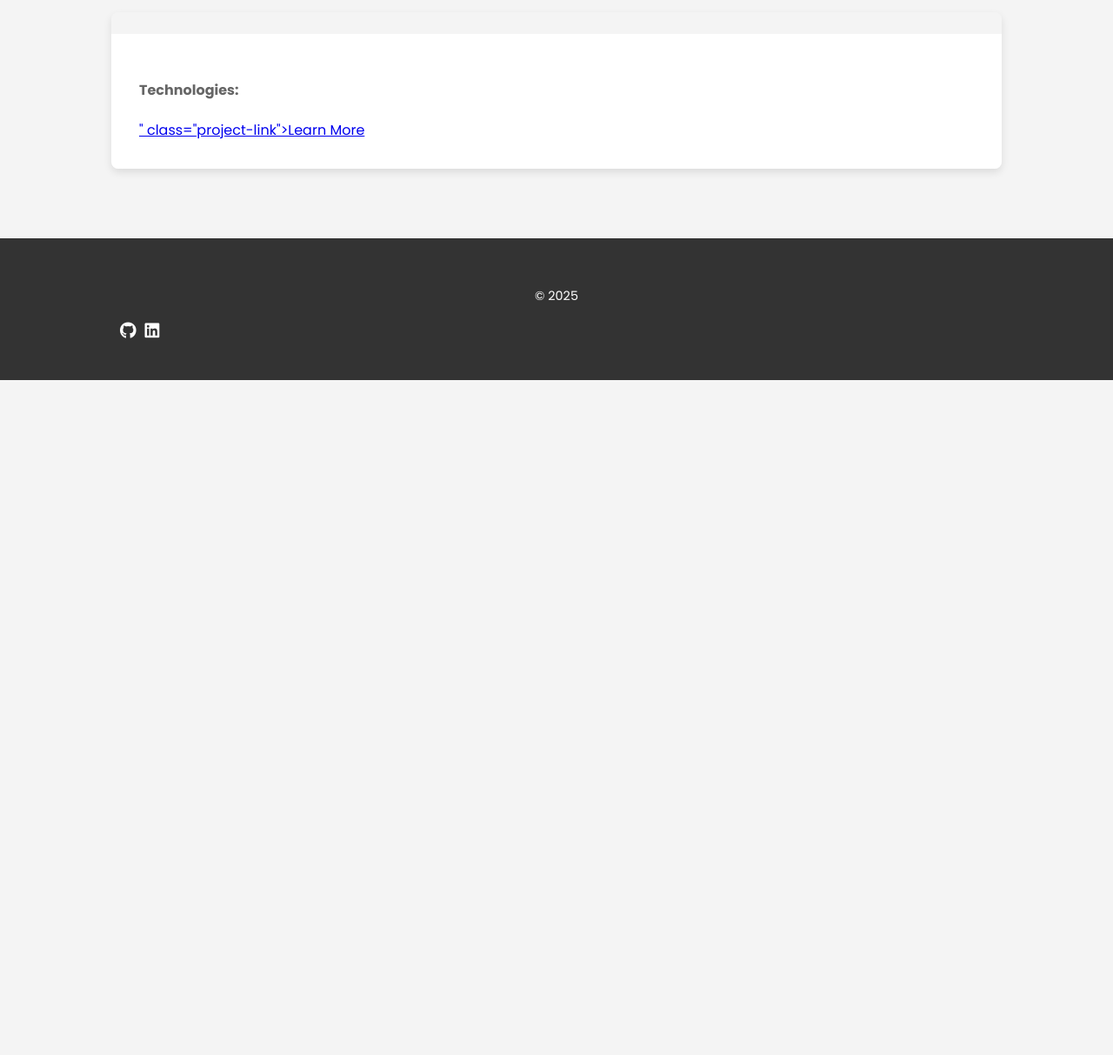
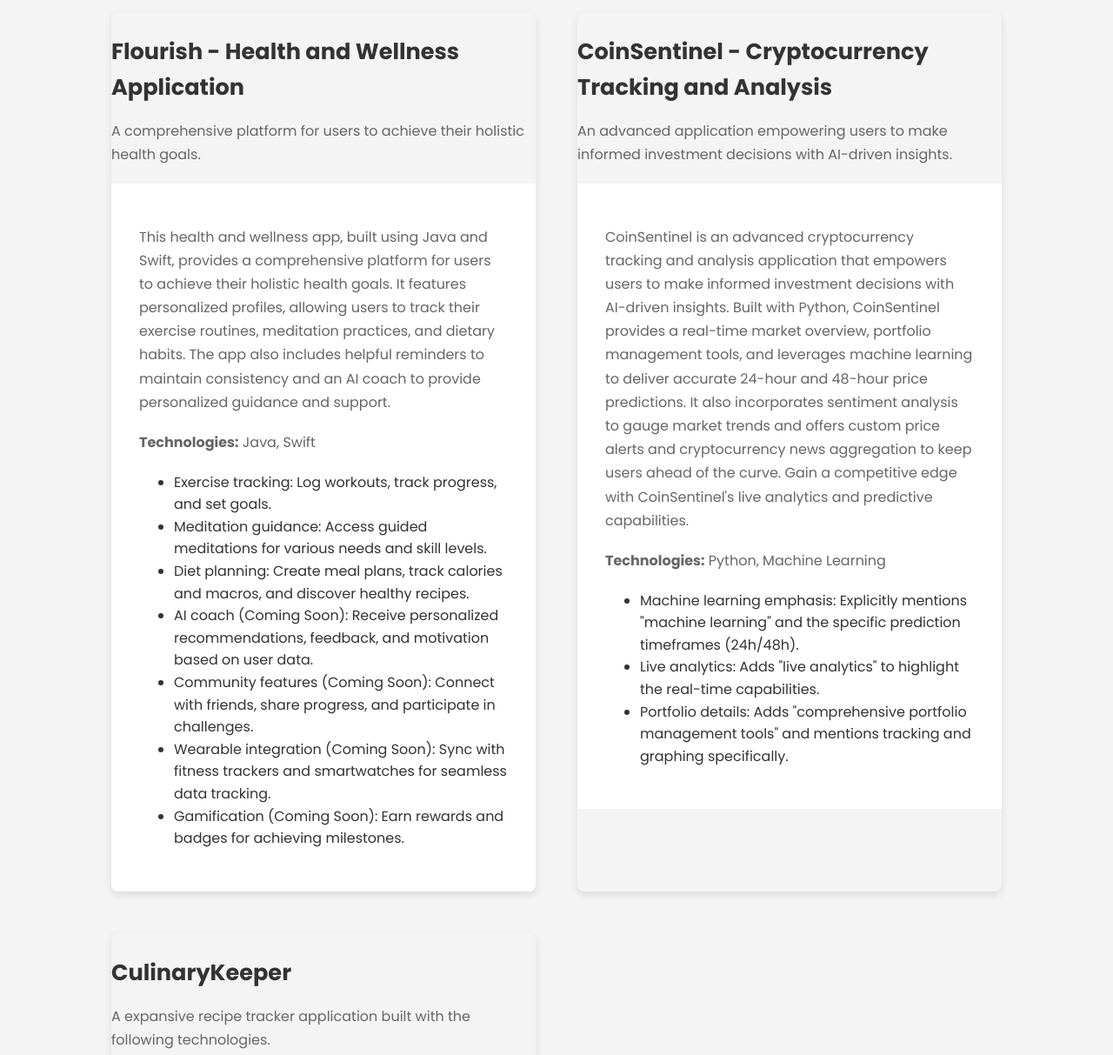
Before and after one commit to Freedomwithin/Jonathon.Koerner.Portfolio, a plain HTML site: page projects.html in a window 1280 px wide. Shown: the part 280-1493 px from the top of the page at 87% size. Before the commit the page ends 800 px from the top, so only its background shows below. Drawn offline with Linux system fonts and the light colour scheme.

Commit message:
projects and about update

```diff
--- a/projects.html
+++ b/projects.html
@@ -25,17 +25,51 @@
     <section id="projects" class="container">
         <h2>Projects</h2>
         <div class="project-grid">
-            <TMPL_LOOP NAME="projects">
-                <div class="project">
-                    <h3><TMPL_VAR NAME="title"></h3>
-                    <p><TMPL_VAR NAME="short_description"></p>
-                    <div class="project-details">
-                        <p><TMPL_VAR NAME="long_description"></p>
-                        <p><strong>Technologies:</strong> <TMPL_VAR NAME="technologies"></p>
-                        <a href="<TMPL_VAR NAME="link">" class="project-link">Learn More</a>
-                    </div>
+            <div class="project">
+                <h3>Flourish - Health and Wellness Application</h3>
+                <p>A comprehensive platform for users to achieve their holistic health goals.</p>
+                <div class="project-details">
+                    <p>This health and wellness app, built using Java and Swift, provides a comprehensive platform for users to achieve their holistic health goals. It features personalized profiles, allowing users to track their exercise routines, meditation practices, and dietary habits. The app also includes helpful reminders to maintain consistency and an AI coach to provide personalized guidance and support.</p>
+                    <p><strong>Technologies:</strong> Java, Swift</p>
+                    <ul>
+                        <li>Exercise tracking: Log workouts, track progress, and set goals.</li>
+                        <li>Meditation guidance: Access guided meditations for various needs and skill levels.</li>
+                        <li>Diet planning: Create meal plans, track calories and macros, and discover healthy recipes.</li>
+                        <li>AI coach (Coming Soon): Receive personalized recommendations, feedback, and motivation based on user data.</li>
+                        <li>Community features (Coming Soon): Connect with friends, share progress, and participate in challenges.</li>
+                        <li>Wearable integration (Coming Soon): Sync with fitness trackers and smartwatches for seamless data tracking.</li>
+                        <li>Gamification (Coming Soon): Earn rewards and badges for achieving milestones.</li>
+                    </ul>
                 </div>
-            </TMPL_LOOP>
+            </div>
+            <div class="project">
+                <h3>CoinSentinel - Cryptocurrency Tracking and Analysis</h3>
+                <p>An advanced application empowering users to make informed investment decisions with AI-driven insights.</p>
+                <div class="project-details">
+                    <p>CoinSentinel is an advanced cryptocurrency tracking and analysis application that empowers users to make informed investment decisions with AI-driven insights. Built with Python, CoinSentinel provides a real-time market overview, portfolio management tools, and leverages machine learning to deliver accurate 24-hour and 48-hour price predictions. It also incorporates sentiment analysis to gauge market trends and offers custom price alerts and cryptocurrency news aggregation to keep users ahead of the curve. Gain a competitive edge with CoinSentinel's live analytics and predictive capabilities.</p>
+                    <p><strong>Technologies:</strong> Python, Machine Learning</p>
+                    <ul>
+                        <li>Machine learning emphasis: Explicitly mentions "machine learning" and the specific prediction timeframes (24h/48h).</li>
+                        <li>Live analytics: Adds "live analytics" to highlight the real-time capabilities.</li>
+                        <li>Portfolio details: Adds "comprehensive portfolio management tools" and mentions tracking and graphing specifically.</li>
+                    </ul>
+                </div>
+            </div>
+            <div class="project">
+                <h3>CulinaryKeeper</h3>
+                <p>A expansive recipe tracker application built with the following technologies.</p>
+                <div class="project-details">
+                    <p>CulinaryKeeper is an innovative recipe management application designed for food enthusiasts, home cooks, and professional chefs alike. This user-friendly platform allows you to effortlessly store, organize, and access your favorite recipes from any device. With features like ingredient tracking, meal planning, and smart search capabilities, CulinaryKeeper streamlines your cooking process from start to finish. The app also offers collaborative features, enabling users to share recipes with friends and family, discover new culinary inspirations, and build a personalized digital cookbook. Whether you are looking to preserve cherished family recipes or experiment with new flavors, CulinaryKeeper is your ultimate companion in the kitchen, helping you turn your culinary aspirations into delicious realities.</p>
+                    <p><strong>Tech Stack:</strong> React, HTML, CSS, Javascript, Node.js, Npm or Yarn, create-react, ESlint, GIT</p>
+                    <ul>
+                        <li>User Authentication: Secure user registration and login, Password hashing with bcrypt, JWT (JSON Web Tokens) for authentication.</li>
+                        <li>Project Management: Create new projects, View a list of all projects, Delete projects.</li>
+                        <li>Task Management: Add new recipes with title, Edit existing recipes, Delete recipes, Search for recipes by name or ingredients, View recipe details in a model, Responsive design for various screen sizes.</li>
+                        <li>Responsive Design</li>
+                    </ul>
+                    <a href="https://github.com/Freedomwithin/CulinaryKeeper" class="project-link">Visit Website</a>
+                </div>
+            </div>
         </div>
     </section>
 
```
Also changed, not shown: about.html (+2 -1 lines).
